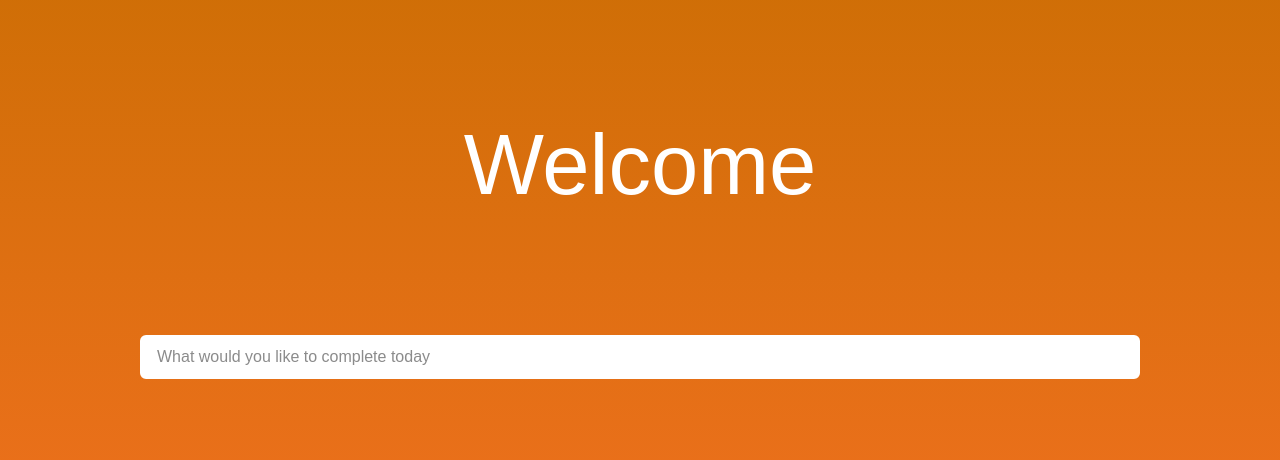
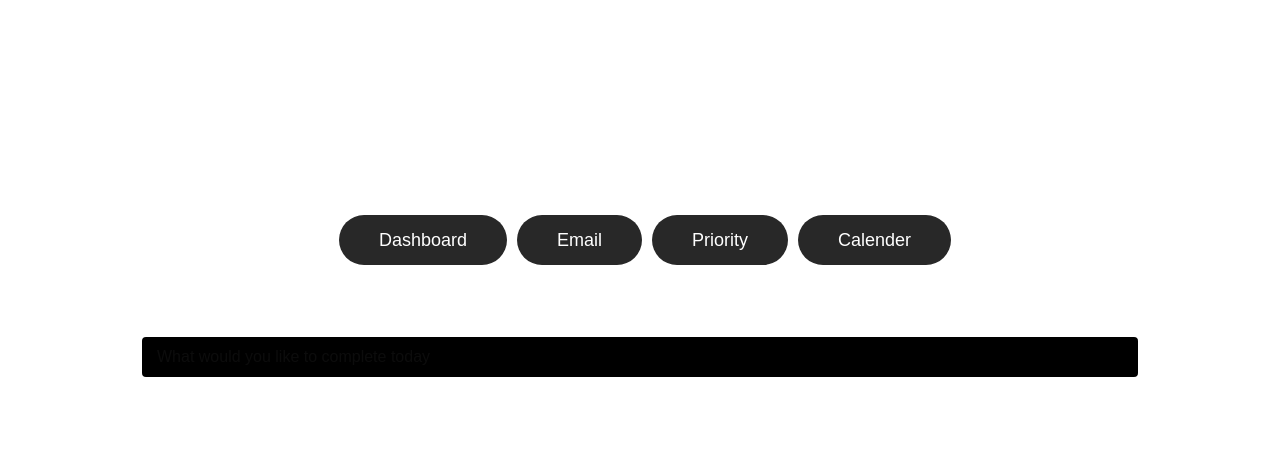
Before and after one commit to reuben-philip/mindframe, a Next.js app: page /dashboard in a window 1280 px wide. Shown: the part 160-620 px from the top of the page. Built offline with nearby package versions, Linux system fonts and the light colour scheme; no server answers.

Commit message:
added a navigation bar to connect to other parts of the application

```diff
--- a/app/dashboard.tsx
+++ b/app/dashboard.tsx
@@ -12,6 +12,16 @@ export default function Dashboard() {
 
   return (
     <div className="home-page">
+
+      <div className = "nav-bar">
+        <nav>
+          <Link className = "nav-link" href="dashboard.tsx">Dashboard</Link>
+          <Link className = "nav-link" href="email.tsx">Email</Link>
+          <Link className = "nav-link" href="priority.tsx">Priority</Link>
+          <Link className = "nav-link" href="calender.tsx">Calender</Link>
+        </nav>
+      </div>
+
       <header>
         <h1 className="login-title">Welcome {name} </h1>
       </header>
--- a/app/globals.css
+++ b/app/globals.css
@@ -68,9 +68,7 @@ body {
   justify-content: center;
   align-items: center;
   gap: 6.7rem;
-
   min-height: 100vh;
-  background: linear-gradient(to top, #f37021,#C76E00);
 }
 
 .home-button-container {
@@ -115,7 +113,7 @@ h1.login-title {
   padding: 8px 15px;
   border: 2px solid white;
   border-radius: 6px;
-  background: white;
+  background: black;
   color: balck;
   outline: none;
   transition: box-shadow 0.3s ease, border 0.3s ease;
@@ -125,7 +123,7 @@ h1.login-title {
 .search-bar:focus{
   border: 2px solid transparent;
 
-  background: linear-gradient(#000, #000) padding-box, conic-gradient(from var(--a), #da3287, #ffde5e, #da3287) border-box;
+  background: linear-gradient(#000, #000) padding-box, conic-gradient(from var(--a), white, rgb(84, 194, 231)) border-box;
 
   animation: rotateGradient 3s linear infinite;
 
@@ -151,3 +149,26 @@ h1.login-title {
   right: 50px;
   z-index: 1000;
 }
+
+.nav-bar{
+  position: fixed;
+  top: 20;
+  left: 0;
+  width: 100%;
+  height: 60px;
+  display: flex;
+  justify-content: center;
+  align-items: center;
+}
+
+.nav-link{
+  color: white;
+  text-decoration: none;
+  margin-left: 10px;
+  font-size: 18px;
+  transition: color 0.3s ease;
+  background-color: rgb(40, 40, 40);
+  border-radius: 25px;
+  padding: 15px 40px;
+
+}
```
Also changed, not shown: app/calender.tsx (added), app/email.tsx (added), app/priority.tsx (added).
